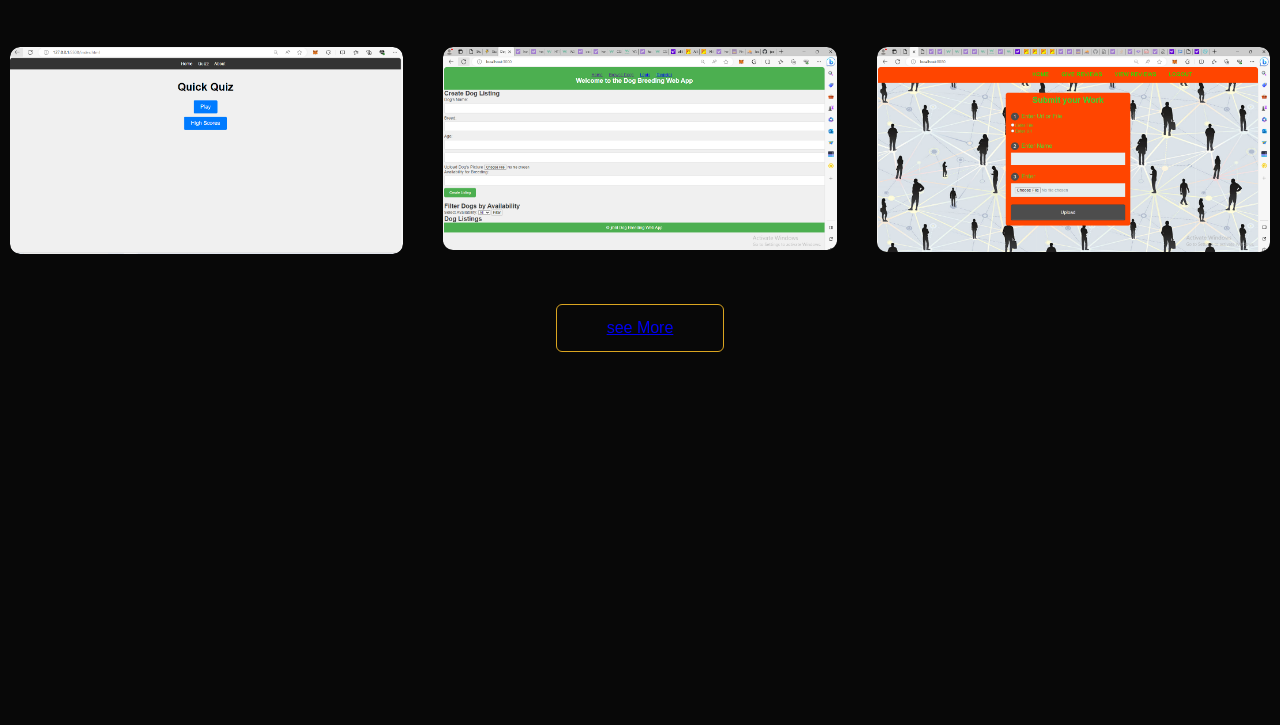
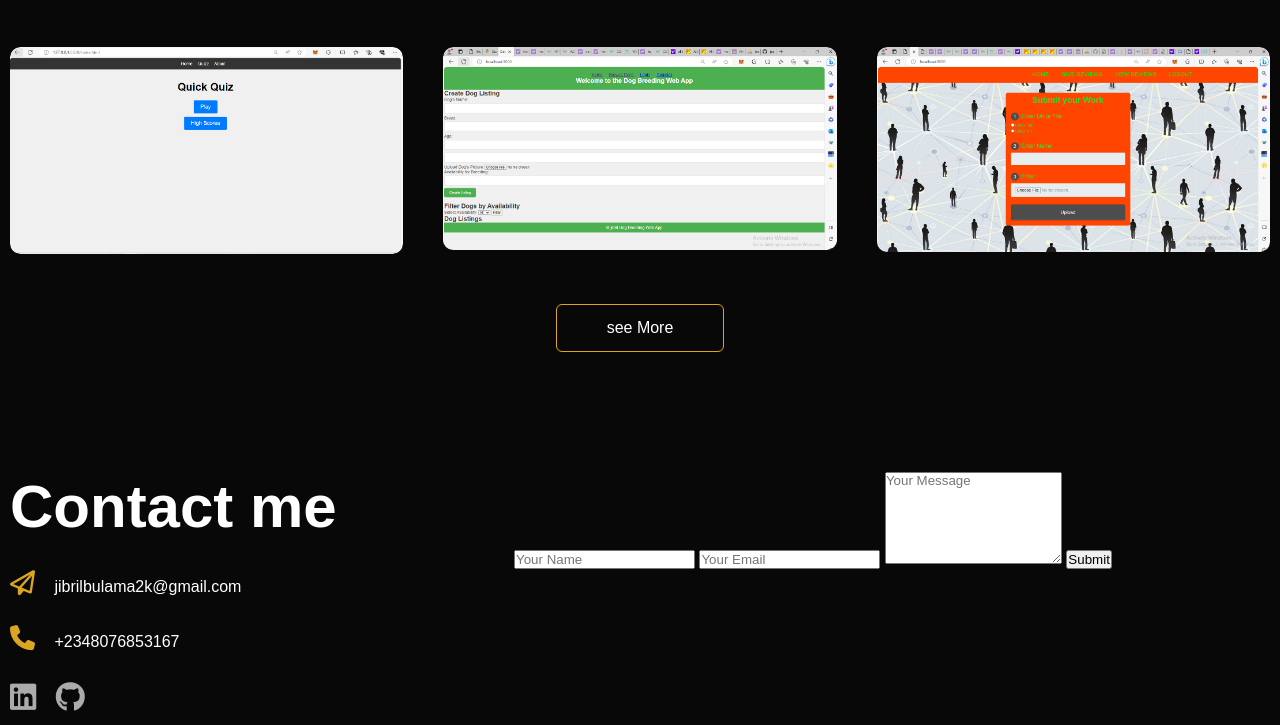
Before and after one commit to jaebee2/portfolio, a plain HTML site: page My portfolio/index.html in a window 1280 px wide. Shown: the part 2299-3024 px from the top of the page. Before the commit the page ends 2761 px from the top, so only its background shows below. Drawn offline with Linux system fonts and the light colour scheme.

Commit message:
Update 3

```diff
--- a/My portfolio/index.html
+++ b/My portfolio/index.html
@@ -130,6 +130,30 @@
             <a href="#" class="btn">see More</a>
         </div>
     </div>
+    <div id="contact">
+        <div class="container">
+            <div class="row">
+                <div class="contact-left">
+                    <h1 class="sub-title">Contact me</h1>
+                    <p><i class="fa-sharp fa-regular fa-paper-plane"></i> jibrilbulama2k@gmail.com</p>
+                    <p><i class="fa-sharp fa-solid fa-phone"></i> +2348076853167</p>
+                 <div class="social-icons">
+                        <a href="https://www.linkedin.com/in/jibril-bulama-5a103b197?lipi=urn%3Ali%3Apage%3Ad_flagship3_profile_view_base_contact_details%3BoePq0RTkRw%2BePvwbKf7WnQ%3D%3D"><i class="fa-brands fa-linkedin"></i></a>
+
+                        <a href="https://github.com/jaebee2?tab=overview&from=2023-09-01&to=2023-09-30"><i class="fa-brands fa-github"></i></a>
+                    </div>
+                </div>
+                <div class="contact-right">
+                    <form >
+                        <input type="text" name="Name" placeholder="Your Name" required>
+                        <input type="email" name="email" placeholder="Your Email" required>
+                        <textarea name="Message" rows="6" placeholder="Your Message"></textarea>
+                        <button type="submit">Submit</button>
+                    </form>
+                </div>
+            </div>
+        </div>
+    </div>
     <script>
         var tablinks = document.getElementsByClassName("tab-links");
         var tabcontents = document.getElementsByClassName("tab-contents");
--- a/My portfolio/style.css
+++ b/My portfolio/style.css
@@ -231,4 +231,38 @@ nav ul li a:hover::after{
     border: 1px solid goldenrod;
     padding: 14px 50px;
     border-radius: 6px;
+    text-decoration: none;
+    color: #fff;
+    transition: background 0.5s;
 }
+.btn:hover{
+    background: goldenrod;
+}
+.contact-left{
+    flex-basis: 35%;
+}
+.contact-right{
+    flex-basis: 60%;
+}
+.contact-left p{
+    margin-top: 30px;
+
+}
+.contact-left p i{
+    color: goldenrod;
+    margin-right: 15px;
+    font-size: 25px;
+}
+.social-icons a{
+    margin-top: 30px;
+    text-decoration: none;
+    font-size: 30px;
+    margin-right: 15px;
+    color: #ababab;
+    display: inline-block;
+    transition: transform 0.5s;
+}
+.social-icons a:hover{
+    color: goldenrod;
+    transform: translateY(-5px);
+}
```
